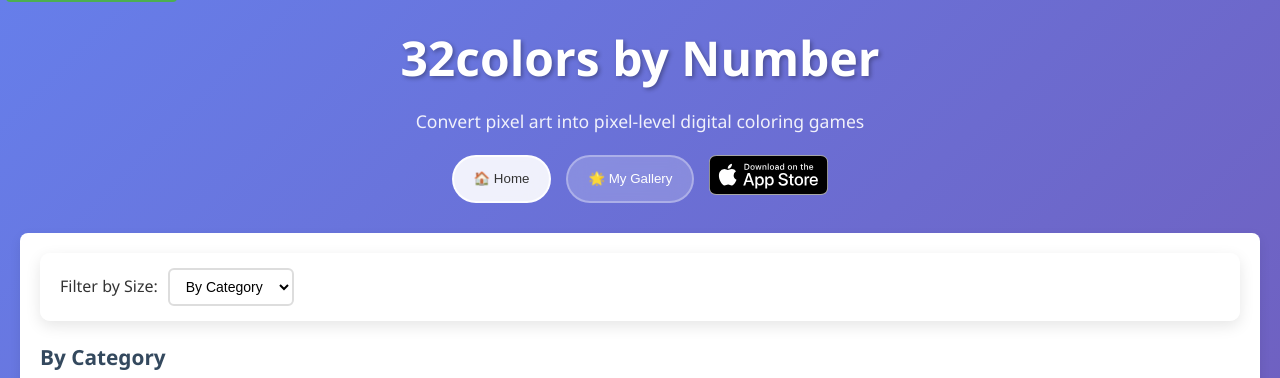
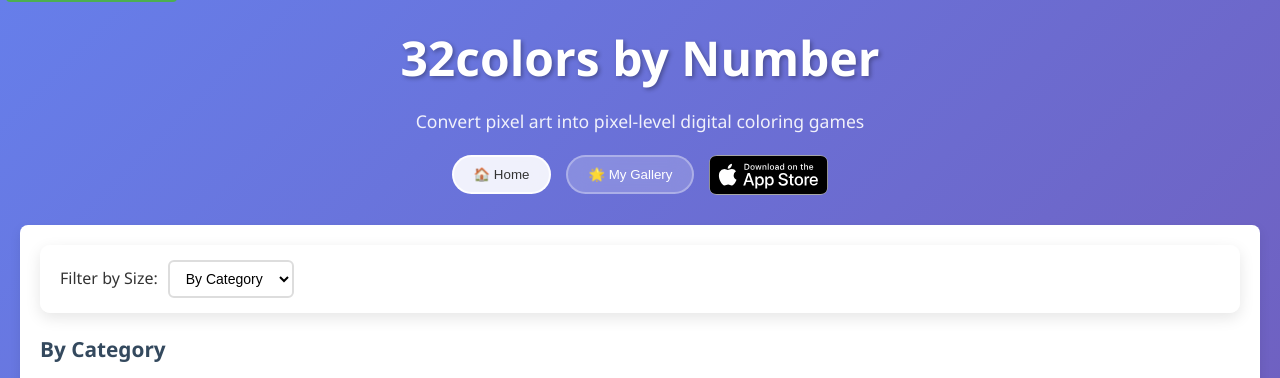
Before and after one commit to JobYu/32colors, a plain HTML site: page index.html in a window 1280 px wide. Shown: the top 378 px of the page. Drawn offline with Linux system fonts and the light colour scheme.

Commit message:
Update style.css

```diff
--- a/css/style.css
+++ b/css/style.css
@@ -45,6 +45,7 @@
     margin-top: 20px;
     display: flex;
     justify-content: center;
+    align-items: center;
     gap: 15px;
 }
 
@@ -70,6 +71,21 @@
     background: rgba(255, 255, 255, 0.9);
     color: #333;
     border-color: rgba(255, 255, 255, 0.9);
+}
+
+/* App Store 下载链接样式 */
+.app-store-link {
+    display: flex;
+    align-items: center;
+    transition: all 0.3s ease;
+}
+
+.app-store-link:hover {
+    transform: translateY(-2px);
+}
+
+.app-store-link img {
+    border-radius: 8px;
 }
 
 /* 输入区域样式 */
```
